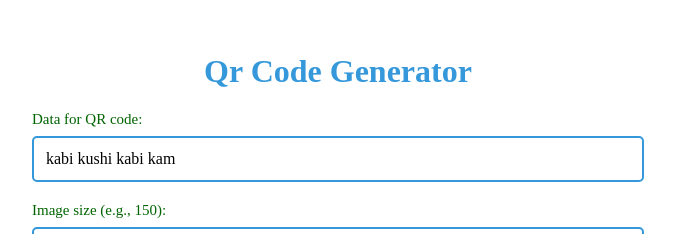
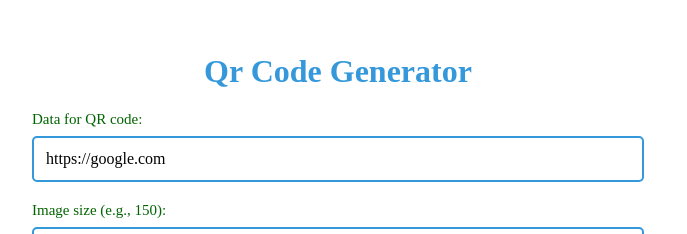
Before and after one commit to Hasana0777/QR-code-generator, a React (Vite) app: page / in a window 1280 px wide. Shown: the part 195-429 px from the top of the page, without its empty margins (302-989 px from the left). Built offline with nearby package versions, Linux system fonts and the light colour scheme.

Commit message:
Update Qrcode.jsx

```diff
--- a/src/Qrcode.jsx
+++ b/src/Qrcode.jsx
@@ -3,7 +3,7 @@ import {useState} from "react";
 export const Qrcode = () => {
     const [img,setImg] = useState("");
     const[loading , setLoading] = useState(false);
-  const[qrData, setQrData] = useState("kabi kushi kabi kam");
+  const[qrData, setQrData] = useState("https://google.com");
 const[qrSize,setQrSize] = useState("150")
 
 
```
